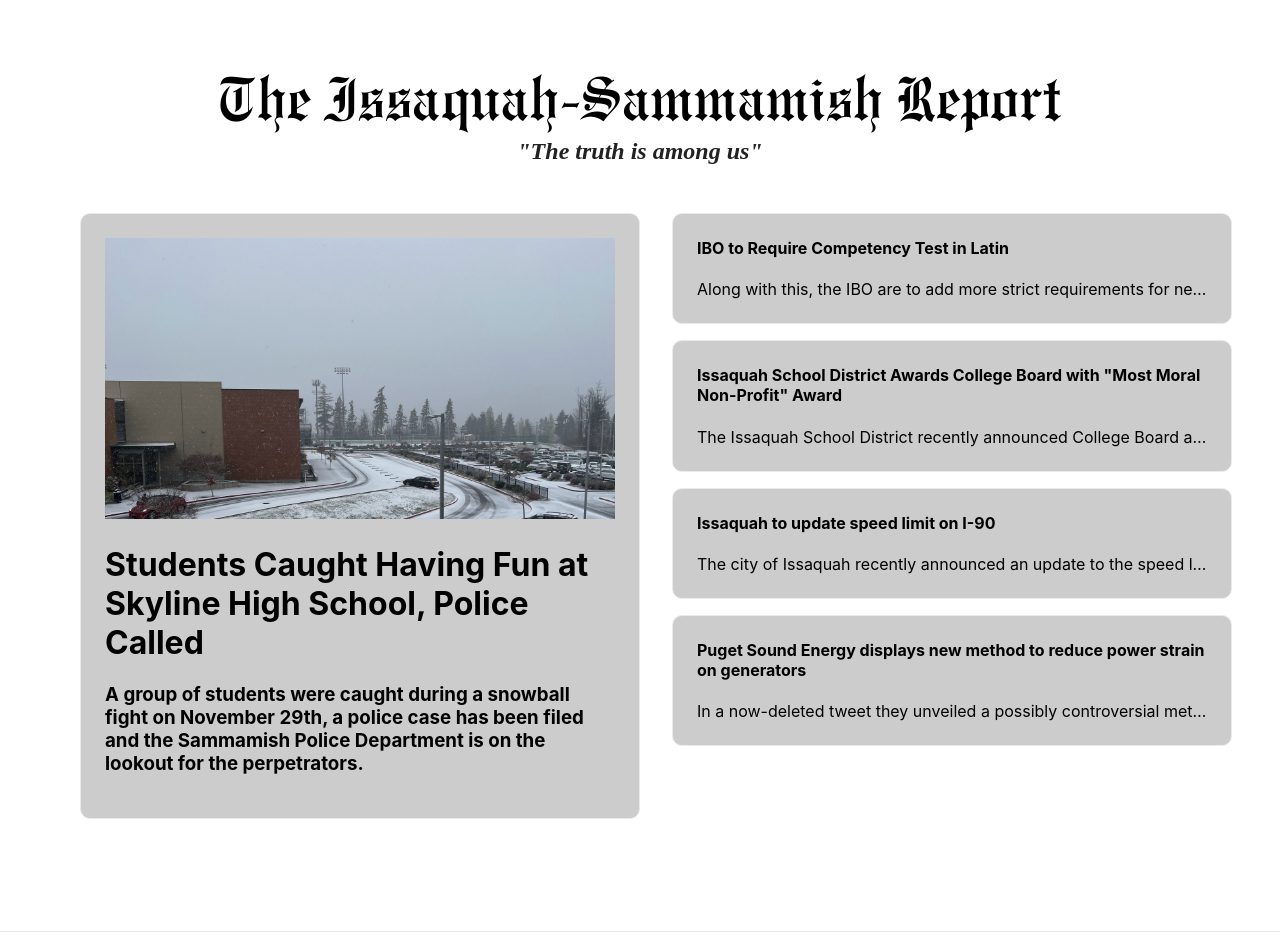
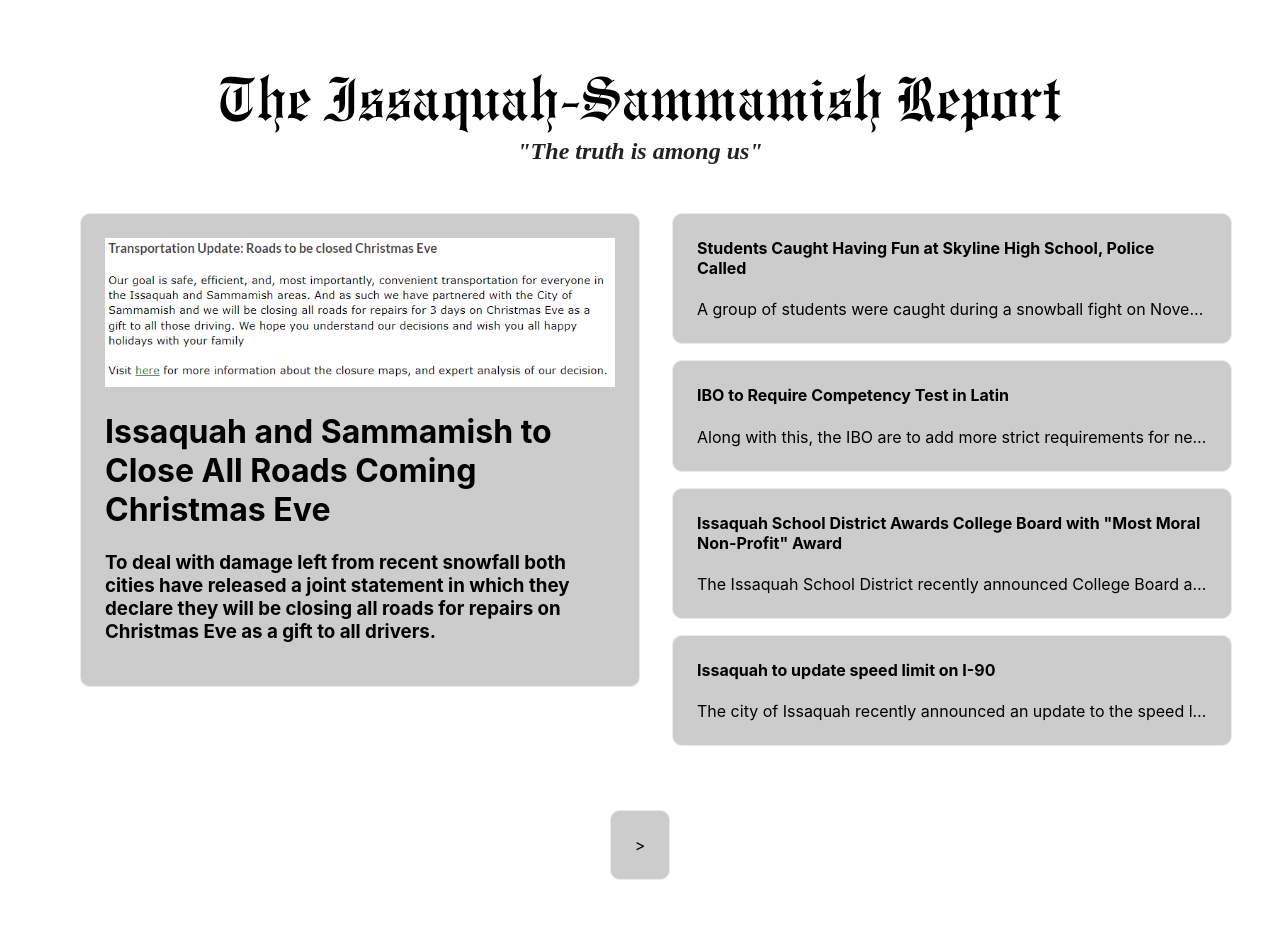
Before and after one commit to I-SReport/I-SReport.github.io, a Next.js app: page / in a window 1280 px wide. Shown: the top 950 px of the page. Built offline with nearby package versions, Linux system fonts and the light colour scheme.

Commit message:
new article and pagination

```diff
--- a/data/articles.json
+++ b/data/articles.json
@@ -1,4 +1,12 @@
 [
+  {
+    "name": "Issaquah and Sammamish to Close All Roads Coming Christmas Eve",
+    "content": "roads-closed",
+    "brief": "To deal with damage left from recent snowfall both cities have released a joint statement in which they declare they will be closing all roads for repairs on Christmas Eve as a gift to all drivers.",
+    "image": "/article_images/roads-closed/city-update.png",
+    "author": "Derek Leeman",
+    "date": "December 8th, 2022"
+  },
   {
     "name": "Students Caught Having Fun at Skyline High School, Police Called",
     "content": "students-having-fun",
--- a/pages/index.tsx
+++ b/pages/index.tsx
@@ -3,8 +3,20 @@ import styles from '../styles/Home.module.css';
 import MainArticle from '../components/MainArticle';
 import ARTICLES from '../data/articles.json';
 import MiniArticle from '../components/MiniArticle';
+import { useRouter } from 'next/router';
 
 export default function Home() {
+  const ARTICLE_VIEW = 5;
+  const router = useRouter();
+  let offset = parseInt(router.query.offset as string);
+  offset = isNaN(offset) ? 0 : offset;
+  const articleSlice = ARTICLES.slice(
+    offset * ARTICLE_VIEW,
+    (offset + 1) * ARTICLE_VIEW
+  );
+
+  console.log(articleSlice, offset);
+
   return (
     <div className={styles.container}>
       <Head>
@@ -25,16 +37,16 @@ export default function Home() {
         <div className={styles.articleList}>
           <div
             style={{
-              width: `${ARTICLES.length == 1 ? '10' : '5'}0%`,
+              width: `${articleSlice.length == 1 ? '10' : '5'}0%`,
               padding: '2rem',
               paddingRight: '1rem',
               borderTop: '0 !important',
             }}
             className={styles.articleSection}
           >
-            <MainArticle article={ARTICLES[0]} />
+            {articleSlice[0] && <MainArticle article={articleSlice[0]} />}
           </div>
-          {ARTICLES.length == 1 ? null : (
+          {articleSlice.length == 1 ? null : (
             <div
               style={{
                 width: '50%',
@@ -43,12 +55,39 @@ export default function Home() {
               }}
               className={styles.articleSection}
             >
-              {ARTICLES.slice(1).map((a) => (
+              {articleSlice.slice(1).map((a) => (
                 <MiniArticle article={a} key={a.name} />
               ))}
             </div>
           )}
         </div>
+        {ARTICLES.length <= ARTICLE_VIEW ? null : (
+          <div
+            style={{
+              display: 'flex',
+              width: '100%',
+              justifyContent: 'center',
+              fontStyle: 'bold',
+            }}
+          >
+            {offset == 0 ? null : (
+              <a
+                href={`/${
+                  offset != 1 && ARTICLES.length - offset * ARTICLE_VIEW > 1
+                    ? `?offset=${offset - 1}`
+                    : ''
+                }`}
+              >
+                <div className={styles.card}>{'<'}</div>
+              </a>
+            )}
+            {ARTICLES.length - offset * ARTICLE_VIEW <= ARTICLE_VIEW ? null : (
+              <a href={`?offset=${offset + 1}`}>
+                <div className={styles.card}>{'>'}</div>
+              </a>
+            )}
+          </div>
+        )}
       </main>
     </div>
   );
```
Also changed, not shown: public/articles/roads-closed.md (added, +11 -0 lines), public/article_images/roads-closed/city-update.png (added), public/article_images/roads-closed/graph.png (added).
